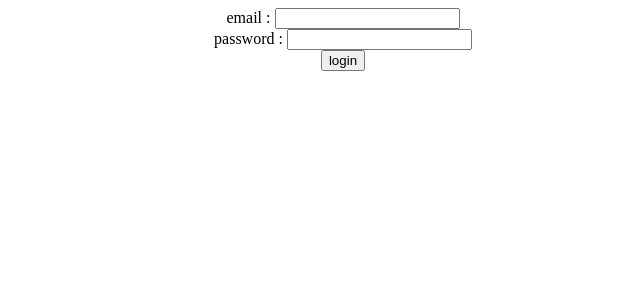
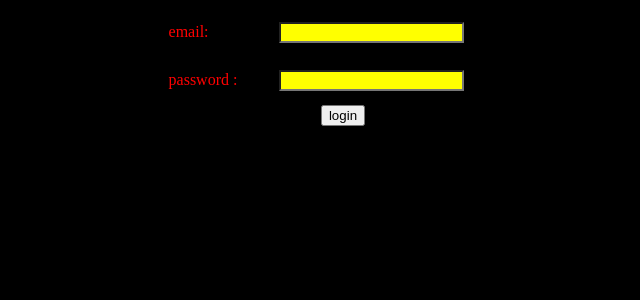
Before and after one commit to nidhaldring/blogo, a Python web app: template templates/auth/login.html in a window 1280 px wide. Shown: the top 300 px of the page, without its empty margins (297-937 px from the left). Run offline with Jinja, Linux system fonts and the light colour scheme; the template is opened without the code that fills it, so the values that code supplies are empty.

Commit message:
added some style to login form

```diff
--- a/templates/auth/login.html
+++ b/templates/auth/login.html
@@ -1,12 +1,22 @@
 
 
-<center>
-	<form action="{{url_for('auth.login')}}" method="POST">
+<head>
+	<link rel="stylesheet" href="{{url_for('static',filename='loginForm.css')}}">
 
-		<span>email</span> : <input type="text" name="email"> <br/>
-		<span>password :</span> <input type="password" name="password"> <br/>
-		<button type="submit">login</button>
+</head>
 
-	</form>
+<body>
 
-</center>
+	<div class = "login-form">
+
+		<form action="{{url_for('auth.login')}}" method="POST">
+
+			<span class="login-field" >email:</span> <input type="text" name ="email" class="login-input" >
+			<span class="login-field" >password :</span> <input type = "password" name="password" class="login-input">
+			<button type="submit" class="login-button">login</button>
+
+		</form>
+
+	</div>
+
+</body>
```
